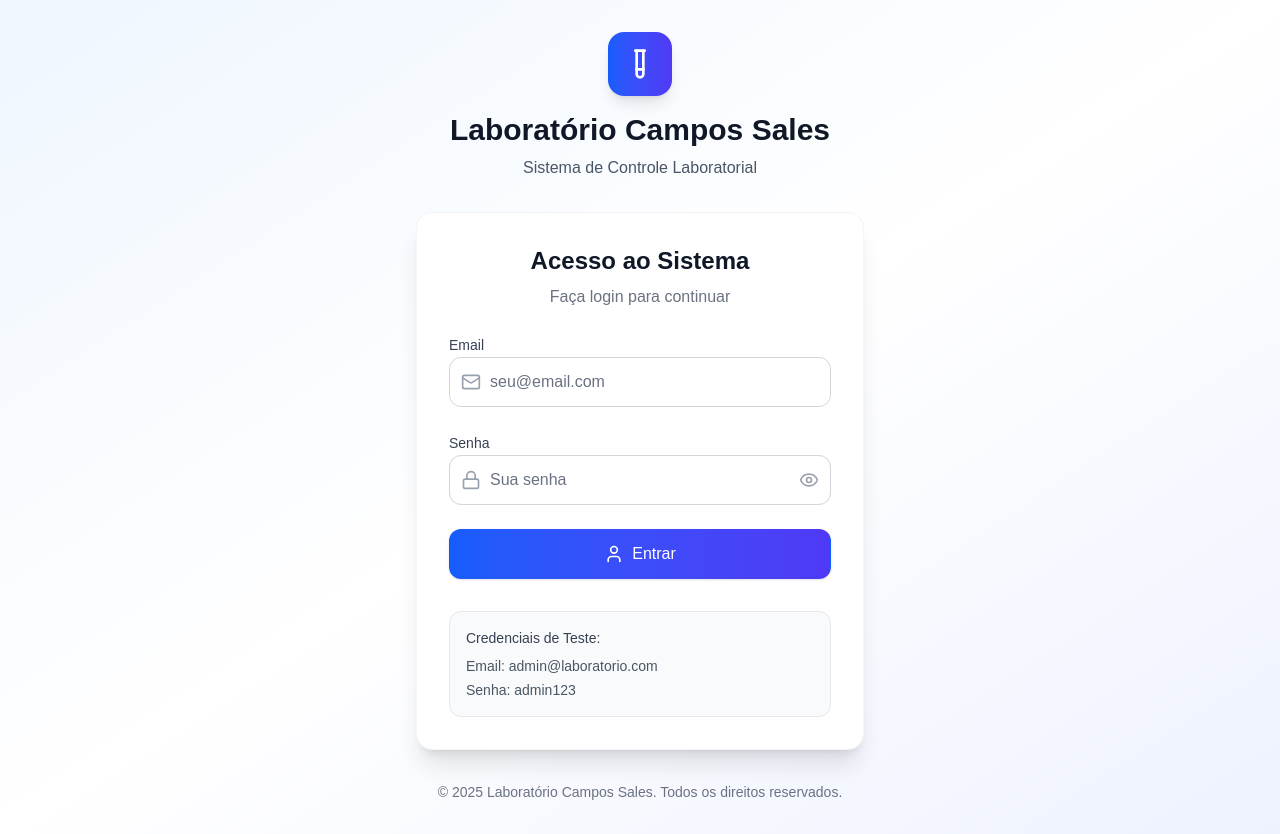
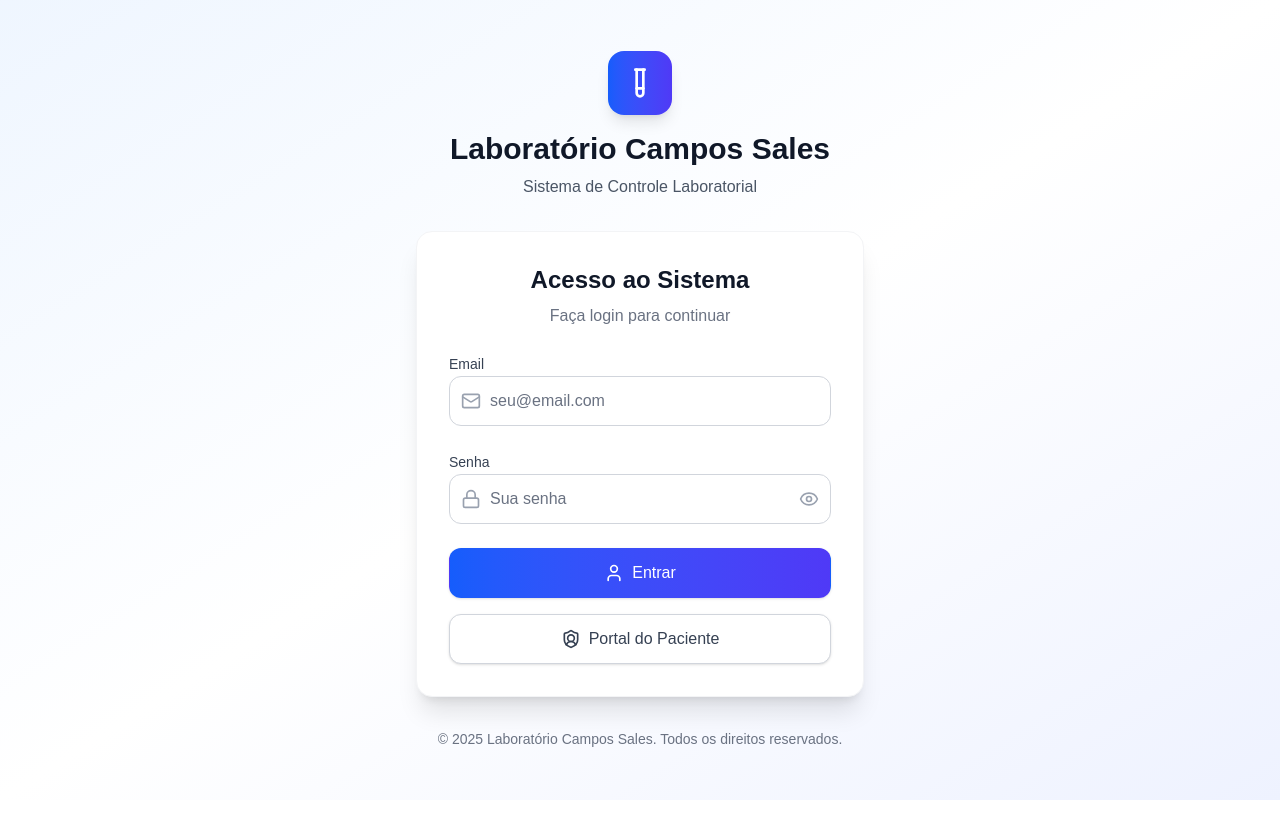
Before and after one commit to secsaudecampossales/controle-laboratorio, a Next.js app: page /login in a window 1280 px wide. After the commit the page ends 800 px from the top, so only its background shows below. Built offline with nearby package versions, Linux system fonts and the light colour scheme.

Commit message:
feat: added a button to the administrative login screen to redirect to the patient portal.

```diff
--- a/src/app/login/page.tsx
+++ b/src/app/login/page.tsx
@@ -2,7 +2,7 @@
 
 import { useState } from 'react';
 import { useRouter } from 'next/navigation';
-import { TestTube, Eye, EyeOff, Lock, Mail, User } from 'lucide-react';
+import { TestTube, Eye, EyeOff, Lock, Mail, User, ShieldUser } from 'lucide-react';
 
 export default function LoginPage() {
   const [email, setEmail] = useState('');
@@ -41,12 +41,16 @@ export default function LoginPage() {
     setLoading(false);
   };
 
+  const handlePortalLogin = () => {
+    router.push('/portal/login')
+  }
+
   return (
-    <div className="min-h-screen bg-gradient-to-br from-blue-50 via-white to-indigo-50 flex items-center justify-center p-4 sm:p-6 lg:p-8">
+    <div className="min-h-screen bg-linear-to-br from-blue-50 via-white to-indigo-50 flex items-center justify-center p-4 sm:p-6 lg:p-8">
       <div className="max-w-md w-full mx-auto">
         {/* Logo e Header */}
         <div className="text-center mb-6 sm:mb-8">
-          <div className="inline-flex items-center justify-center w-12 h-12 sm:w-16 sm:h-16 bg-gradient-to-r from-blue-600 to-indigo-600 rounded-xl sm:rounded-2xl mb-3 sm:mb-4 shadow-lg">
+          <div className="inline-flex items-center justify-center w-12 h-12 sm:w-16 sm:h-16 bg-linear-to-r from-blue-600 to-indigo-600 rounded-xl sm:rounded-2xl mb-3 sm:mb-4 shadow-lg">
             <TestTube className="h-6 w-6 sm:h-8 sm:w-8 text-white" />
           </div>
           <h1 className="text-2xl sm:text-3xl font-bold text-gray-900 mb-2">
@@ -130,7 +134,7 @@ export default function LoginPage() {
             {error && (
               <div className="bg-red-50 border border-red-200 rounded-lg sm:rounded-xl p-3 sm:p-4">
                 <div className="flex">
-                  <div className="flex-shrink-0">
+                  <div className="shrink-0">
                     <svg className="h-4 w-4 sm:h-5 sm:w-5 text-red-400" viewBox="0 0 20 20" fill="currentColor">
                       <path fillRule="evenodd" d="M10 18a8 8 0 100-16 8 8 0 000 16zM8.707 7.293a1 1 0 00-1.414 1.414L8.586 10l-1.293 1.293a1 1 0 101.414 1.414L10 11.414l1.293 1.293a1 1 0 001.414-1.414L11.414 10l1.293-1.293a1 1 0 00-1.414-1.414L10 8.586 8.707 7.293z" clipRule="evenodd" />
                     </svg>
@@ -146,7 +150,7 @@ export default function LoginPage() {
             <button
               type="submit"
               disabled={loading}
-              className="w-full flex justify-center items-center py-2.5 sm:py-3 px-4 border border-transparent rounded-lg sm:rounded-xl shadow-sm text-sm sm:text-base font-medium text-white bg-gradient-to-r from-blue-600 to-indigo-600 hover:from-blue-700 hover:to-indigo-700 focus:outline-none focus:ring-2 focus:ring-offset-2 focus:ring-blue-500 disabled:opacity-50 disabled:cursor-not-allowed transition-all duration-200 transform hover:scale-[1.02]"
+              className="w-full flex justify-center items-center py-2.5 sm:py-3 px-4 border border-transparent rounded-lg sm:rounded-xl shadow-sm text-sm sm:text-base font-medium text-white bg-linear-to-r from-blue-600 to-indigo-600 hover:from-blue-700 hover:to-indigo-700 focus:outline-none focus:ring-2 focus:ring-offset-2 focus:ring-blue-500 disabled:opacity-50 disabled:cursor-not-allowed transition-all duration-200 transform hover:scale-[1.02]"
             >
               {loading ? (
                 <>
@@ -164,14 +168,16 @@ export default function LoginPage() {
               )}
             </button>
           </form>
-
-          {/* Credenciais de Teste */}
-          <div className="mt-6 sm:mt-8 p-3 sm:p-4 bg-gray-50 rounded-lg sm:rounded-xl border border-gray-200">
-            <h3 className="text-xs sm:text-sm font-medium text-gray-700 mb-2">Credenciais de Teste:</h3>
-            <div className="space-y-1 text-xs sm:text-sm text-gray-600">
-              <p><span className="font-medium">Email:</span> admin@laboratorio.com</p>
-              <p><span className="font-medium">Senha:</span> admin123</p>
-            </div>
+          {/* Botão Portal do Paciente */}
+          <div className="mt-4">
+            <button
+              type="button"
+              onClick={handlePortalLogin}
+              className="w-full flex justify-center items-center py-2.5 sm:py-3 px-4 border border-gray-300 rounded-lg sm:rounded-xl shadow-sm text-sm sm:text-base font-medium text-gray-700 bg-white hover:bg-gray-50 focus:outline-none focus:ring-2 focus:ring-offset-2 focus:ring-gray-500 transition-all duration-200"
+            >
+              <ShieldUser className="h-4 w-4 sm:h-5 sm:w-5 mr-2" />
+              Portal do Paciente
+            </button>
           </div>
         </div>
 
--- a/src/app/pacientes/page.tsx
+++ b/src/app/pacientes/page.tsx
@@ -214,7 +214,7 @@ export default function PacientesPage() {
               </div>
 
               {/* Paginação */}
-              <div className="bg-white px-3 sm:px-4 py-3 flex items-center justify-between border-t border-gray-200 sm:px-6">
+              <div className="bg-white px-3 sm:px-4 py-3 flex items-center justify-between border-t border-gray-200">
                 <div className="flex-1 flex justify-between sm:hidden">
                   <button className="relative inline-flex items-center px-3 py-2 border border-gray-300 text-xs font-medium rounded-md text-gray-700 bg-white hover:bg-gray-50">
                     Anterior
--- a/src/app/portal/login/page.tsx
+++ b/src/app/portal/login/page.tsx
@@ -29,11 +29,11 @@ export default function PortalLoginPage() {
   }
 
   return (
-    <div className="min-h-screen bg-gradient-to-br from-blue-50 via-white to-indigo-50 flex items-center justify-center p-4 sm:p-6 lg:p-8">
+    <div className="min-h-screen bg-linear-to-br from-blue-50 via-white to-indigo-50 flex items-center justify-center p-4 sm:p-6 lg:p-8">
       <div className="max-w-md w-full mx-auto">
         {/* Logo e Header */}
         <div className="text-center mb-6 sm:mb-8">
-          <div className="inline-flex items-center justify-center w-12 h-12 sm:w-16 sm:h-16 bg-gradient-to-r from-blue-600 to-indigo-600 rounded-xl sm:rounded-2xl mb-3 sm:mb-4 shadow-lg">
+          <div className="inline-flex items-center justify-center w-12 h-12 sm:w-16 sm:h-16 bg-linear-to-r from-blue-600 to-indigo-600 rounded-xl sm:rounded-2xl mb-3 sm:mb-4 shadow-lg">
             <User className="h-6 w-6 sm:h-8 sm:w-8 text-white" />
           </div>
           <h1 className="text-2xl sm:text-3xl font-bold text-gray-900 mb-2">
@@ -115,7 +115,7 @@ export default function PortalLoginPage() {
             {error && (
               <div className="bg-red-50 border border-red-200 rounded-lg sm:rounded-xl p-3 sm:p-4">
                 <div className="flex">
-                  <div className="flex-shrink-0">
+                  <div className="shrink-0">
                     <svg className="h-4 w-4 sm:h-5 sm:w-5 text-red-400" viewBox="0 0 20 20" fill="currentColor">
                       <path fillRule="evenodd" d="M10 18a8 8 0 100-16 8 8 0 000 16zM8.707 7.293a1 1 0 00-1.414 1.414L8.586 10l-1.293 1.293a1 1 0 101.414 1.414L10 11.414l1.293 1.293a1 1 0 001.414-1.414L11.414 10l1.293-1.293a1 1 0 00-1.414-1.414L10 8.586 8.707 7.293z" clipRule="evenodd" />
                     </svg>
@@ -131,7 +131,7 @@ export default function PortalLoginPage() {
             <button
               type="submit"
               disabled={loading}
-              className="w-full flex justify-center items-center py-2.5 sm:py-3 px-4 border border-transparent rounded-lg sm:rounded-xl shadow-sm text-sm sm:text-base font-medium text-white bg-gradient-to-r from-blue-600 to-indigo-600 hover:from-blue-700 hover:to-indigo-700 focus:outline-none focus:ring-2 focus:ring-offset-2 focus:ring-blue-500 disabled:opacity-50 disabled:cursor-not-allowed transition-all duration-200 transform hover:scale-[1.02]"
+              className="w-full flex justify-center items-center py-2.5 sm:py-3 px-4 border border-transparent rounded-lg sm:rounded-xl shadow-sm text-sm sm:text-base font-medium text-white bg-linear-to-r from-blue-600 to-indigo-600 hover:from-blue-700 hover:to-indigo-700 focus:outline-none focus:ring-2 focus:ring-offset-2 focus:ring-blue-500 disabled:opacity-50 disabled:cursor-not-allowed transition-all duration-200 transform hover:scale-[1.02]"
             >
               {loading ? (
                 <>
```
